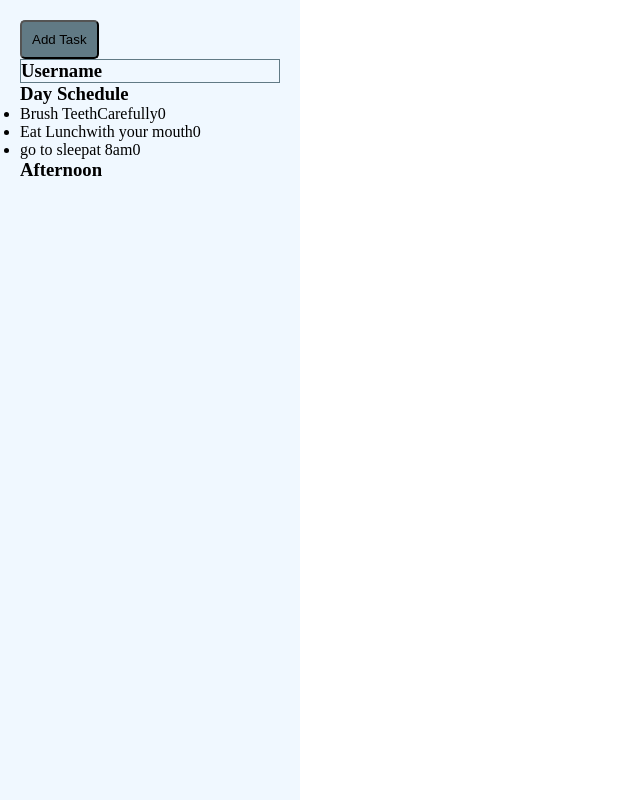
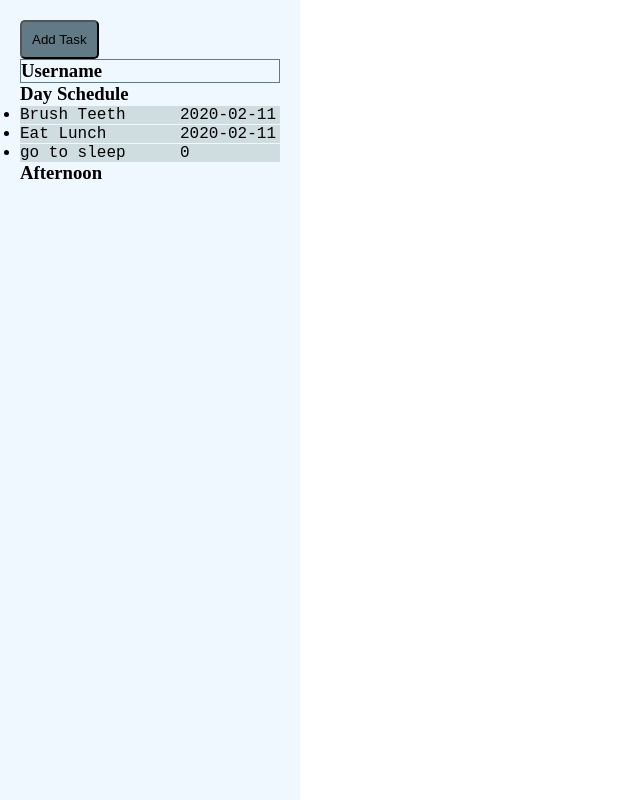
Before and after one commit to ShadowShark99/Todo-Schedule, a website built with webpack: page src/template.html in a window 1280 px wide. Shown: the whole page, without its empty margins (0-640 px from the left). Built offline with nearby package versions, Linux system fonts and the light colour scheme.

Commit message:
refactor Todo HTML node creation and stylize todo items

```diff
--- a/src/projectNode.js
+++ b/src/projectNode.js
@@ -1,6 +1,7 @@
 import {Project} from "./project"
 import { DisplayController } from "./display";
 import { SelectedProject } from "./selectedProject";
+import { TodoNode } from "./todoNode";
 //onlyOpen is whether it wants to display only open folders
 export const ProjectNode = (project, onlyOpen) => {
   const projectDiv = document.createElement('div');
@@ -26,7 +27,7 @@ export const ProjectNode = (project, onlyOpen) => {
   if(!onlyOpen || project.isOpen())
     project.todos.forEach((todo) => {
       const todoItem = document.createElement('li');
-      todoItem.innerHTML = todo.getTitle() + todo.getDescription() + todo.getDueDate();
+      todoItem.appendChild(TodoNode(todo));
       projectList.appendChild(todoItem);
     });
   projectDiv.appendChild(projectTitle);
--- a/src/setup.js
+++ b/src/setup.js
@@ -17,13 +17,13 @@ const defaultProject = Project("Day Schedule");
 //default project starts open!
 defaultProject.toggleOpen();
 defaultProject.addTodo(template);
-const wakeUpTodo = Todo("Wake up", "at 8am", 0, 1);
+const wakeUpTodo = Todo("Wake up", "at 8am", templateDate, 1);
 
 defaultProject.addTodo(wakeUpTodo);
 wakeUpTodo.changePriority(9);
 wakeUpTodo.toggleCompleted();
-defaultProject.addTodo(Todo("Brush Teeth", "Carefully", 0, 1));
-defaultProject.addTodo(Todo("Eat Lunch", "with your mouth", 0, 1));
+defaultProject.addTodo(Todo("Brush Teeth", "Carefully", templateDate, 1));
+defaultProject.addTodo(Todo("Eat Lunch", "with your mouth", templateDate, 1));
 defaultProject.addTodo(Todo("go to sleep", "at 8am", 0, 1));
 
 const subProject = Project("Afternoon");
--- a/src/styles.css
+++ b/src/styles.css
@@ -32,3 +32,14 @@ body{
 .selected{
   border: 1px solid rgb(97, 122, 133);
 }
+
+.todo-node{
+  display: grid;
+  grid-template-columns: 1fr 100px;
+  align-items: center;
+
+}
+
+.todo-node > div{
+  font-family: 'Courier New', Courier, monospace;
+}
--- a/src/todo.js
+++ b/src/todo.js
@@ -9,7 +9,9 @@ export const Todo = (t, de, du, p) => {
 
   const getTitle = () => title;
   const getDescription = () => description;
+  //refactor dueDate to store Date object and return a format string to accessors!
   const getDueDate = () => dueDate;
+  const getPriority = () => priority;
 
   const printTodo = () => {
     console.log(`${title}${description}${dueDate}${priority}`);
@@ -27,5 +29,5 @@ export const Todo = (t, de, du, p) => {
     return completed;
   };
 
-  return {printTodo, completed, changePriority, toggleCompleted, isComplete, getTitle, getDescription, getDueDate};
+  return {printTodo, completed, changePriority, toggleCompleted, isComplete, getTitle, getDescription, getDueDate, getPriority};
   };
--- /dev/null
+++ b/src/todoNode.js
@@ -0,0 +1,34 @@
+import {Todo} from "./todo"
+
+//prereq is priority should be number from 1-10
+// BASE (230,230,230) -> intervals: 230, 86, 46 -> to endpoint(0,144,184)!
+const Color = (priority) => {
+  let r = 230 - Math.round(priority * 230 / 10);
+  let g = 230 - Math.round(priority * 86 / 10);
+  let b = 230 - Math.round(priority * 46 / 10);
+  return {r,g,b};
+};
+
+
+export const TodoNode = (todo) => {
+  //get base infomrmation
+  const title = todo.getTitle();
+  const description = todo.getDescription();
+  const dueDate = todo.getDueDate();
+  const priority = todo.getPriority();
+  const color = Color(priority);
+
+  //create DOM NOde
+  const todoNode = document.createElement("div");
+  todoNode.classList.toggle("todo-node");
+  todoNode.setAttribute("style", `background-color: rgb(${color.r},${color.g},${color.b});`);
+  const titleDiv = document.createElement("div");
+  titleDiv.innerHTML = title;
+
+  const dateDiv = document.createElement("div");
+  dateDiv.innerHTML = dueDate;
+
+  todoNode.appendChild(titleDiv);
+  todoNode.appendChild(dateDiv);
+  return todoNode;
+};
```
